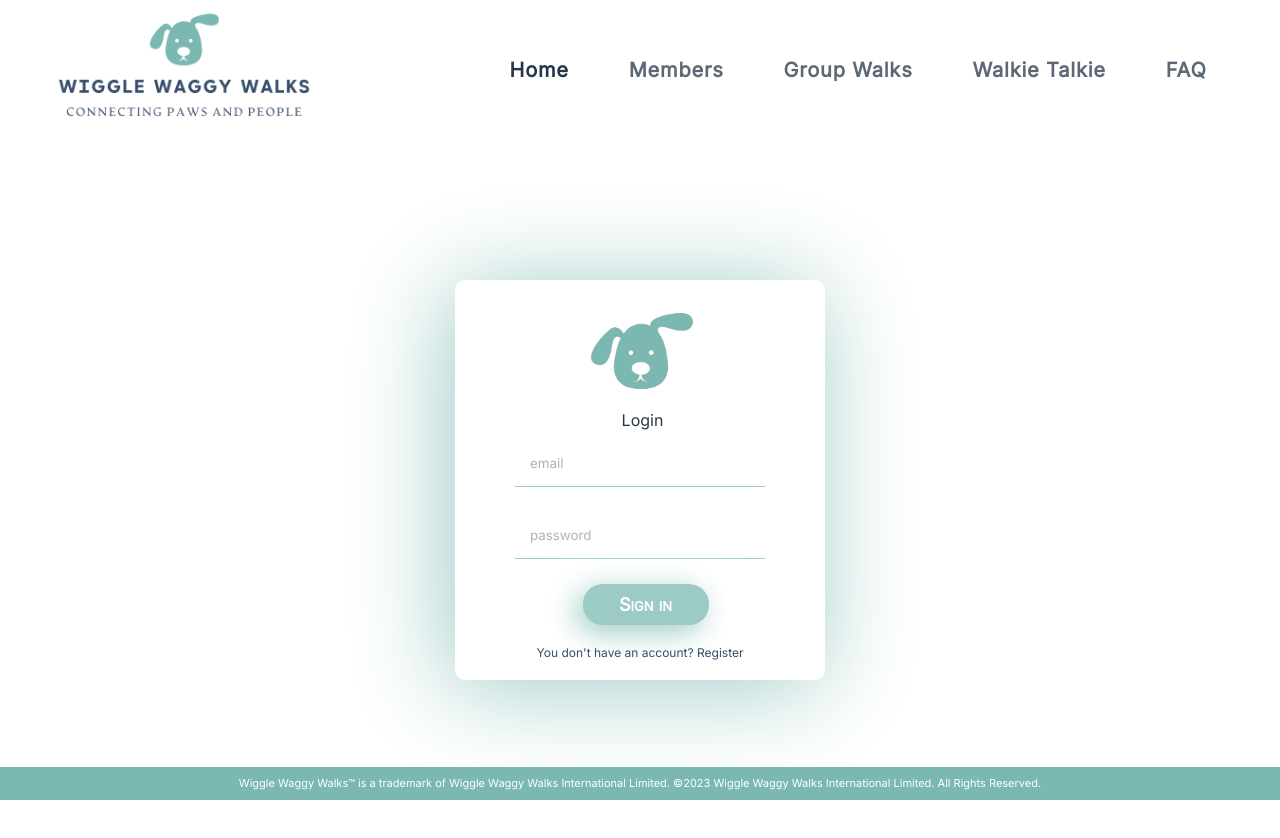
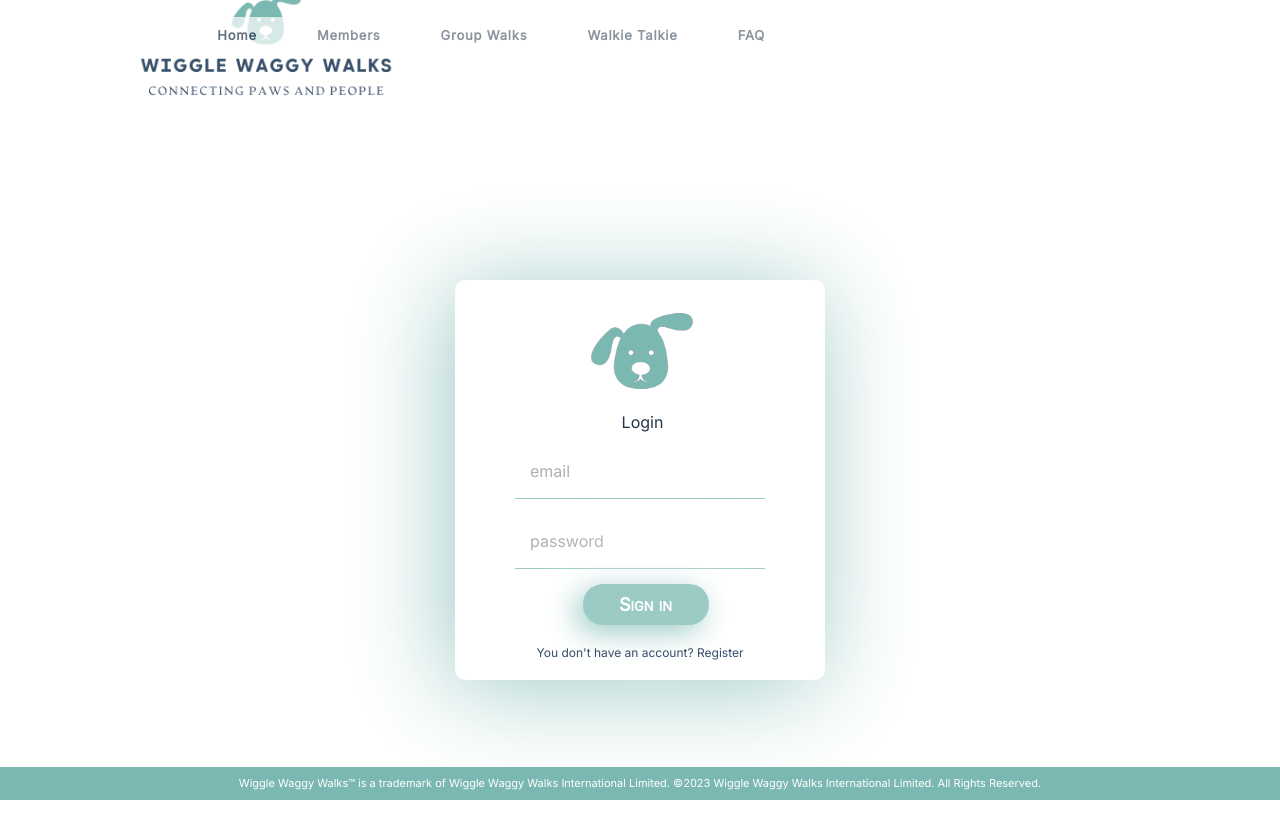
Before and after one commit to samjaygill/Capstone_Client, a React (Create React App) app: page /login in a window 1280 px wide. Shown: the top 838 px of the page. Built offline with nearby package versions, Linux system fonts and the light colour scheme; no server answers.

Commit message:
updated navbar background and fontsize

```diff
--- a/package.json
+++ b/package.json
@@ -8,6 +8,7 @@
     "@testing-library/react": "^13.4.0",
     "@testing-library/user-event": "^13.5.0",
     "antd": "^5.11.1",
+    "bootstrap": "^5.3.2",
     "class-variance-authority": "^0.7.0",
     "clsx": "^2.0.0",
     "cors": "^2.8.5",
--- a/src/components/css/NavBar.css
+++ b/src/components/css/NavBar.css
@@ -16,10 +16,15 @@
   width: 100%;
 }
 .navbar-nav {
+  padding: 70px 0px 0px 110px;
+}
+.me-auto{
+  background-color: white;
+  opacity: 0.7;
+  padding: 10px 0px 10px 10px;
+  border-radius: 10px 0px;
+}
 
-  padding: 70px 0px 0px 110px;
-
-}
 
 nav.navbar {
   padding: 0px 0;
@@ -58,7 +63,7 @@ nav.navbar .navbar-nav .nav-link.navbar-link {
   color: #253649 !important;
   letter-spacing: 0.8px;
   padding: 0 30px;
-  font-size: 20px;
+  font-size: 13px;
   opacity: 0.75;
 }
 
@@ -176,10 +181,10 @@ nav.navbar .navbar-toggler[aria-expanded="true"] .navbar-toggler-icon {
     width: 50px;
     margin-right: 0;
   }
-.logo{
+  .logo {
     padding-left: 30px;
   }
-.logo-container{
+  .logo-container {
     z-index: 2;
   }
 }
--- a/src/container/MainContainer.js
+++ b/src/container/MainContainer.js
@@ -26,6 +26,8 @@ import GroupWalkieForm from "../components/groupWalkies/GroupWalkieForm";
 import Footer from "../components/Footer";
 import Faq from "../components/FAQ/Faq";
 import CurrentUserForm from "../components/profile/currentUser/CurrentUserForm";
+import "bootstrap/dist/css/bootstrap.min.css";
+import 'bootstrap/dist/js/bootstrap.bundle.min';
 
 
 const MainContainer = () => {
```
Also changed, not shown: src/components/NavBar.js (+3 -5 lines), 1 other file (tests, documents, lock files or other folders). Lines whose indentation alone changed are shown as unchanged.
